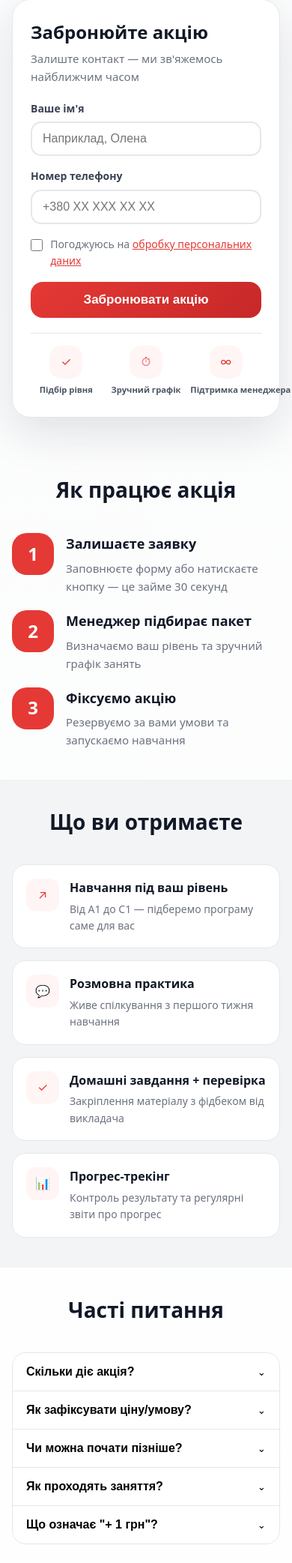
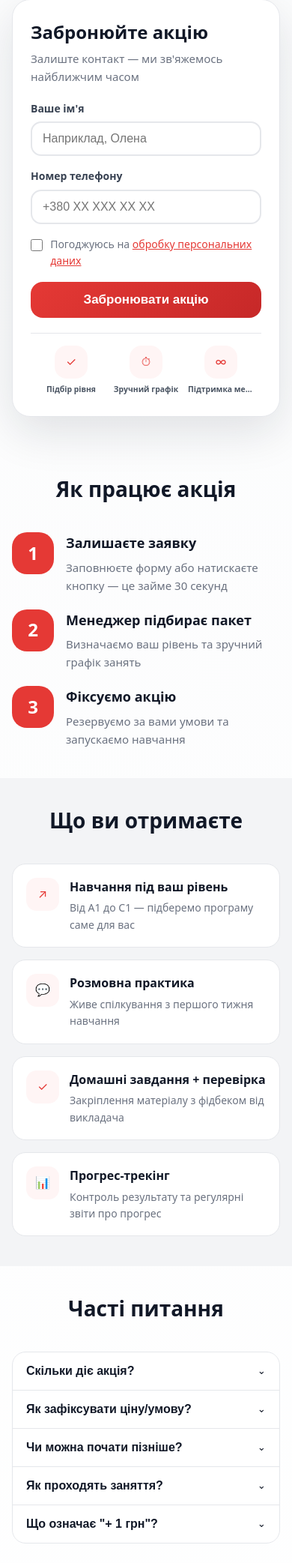
Before and after one commit to Sophie-sd/SpeakUp, a Django app: template templates/main/advertising.html in a window 390 px wide. Shown: the part 925-3010 px from the top of the page at 75% size. Run offline with Django 5.2, Linux system fonts and the light colour scheme; the template is opened without the code that fills it: most values are stand-ins (such as "Sample title", 1, 10 or a date in 2020).

Commit message:
Сторінка реклами

```diff
--- a/static/css/advertising.css
+++ b/static/css/advertising.css
@@ -488,10 +488,14 @@
   margin-top: 20px;
   padding-top: 16px;
   border-top: 1px solid #e5e7eb;
+  overflow: hidden;
 }
 
 .landing-trust__item {
   text-align: center;
+  min-width: 0;
+  overflow: hidden;
+  padding: 0 4px;
 }
 
 .landing-trust__icon {
@@ -514,6 +518,10 @@
   -webkit-hyphens: none;
   hyphens: none;
   word-break: keep-all;
+  overflow: hidden;
+  text-overflow: ellipsis;
+  max-width: 100%;
+  display: block;
 }
 
 .steps {
@@ -630,11 +638,15 @@
   border: none;
   cursor: pointer;
   text-align: left;
+  color: var(--landing-text-main);
+  -webkit-tap-highlight-color: transparent;
 }
 
 .faq-item__question-text {
   font-size: 1rem;
   font-weight: 600;
+  color: var(--landing-text-main);
+  -webkit-text-fill-color: var(--landing-text-main);
 }
 
 .faq-item__icon {
@@ -846,6 +858,20 @@
   .landing-footer__inner {
     grid-template-columns: minmax(0, 1fr);
   }
+
+  .landing-trust {
+    gap: 8px;
+    padding-left: 8px;
+    padding-right: 8px;
+  }
+
+  .landing-trust__item {
+    padding: 0 2px;
+  }
+
+  .landing-trust__text {
+    font-size: 0.65rem;
+  }
 }
 
 /* iOS Safari специфічні фікси для сумісності */
@@ -868,9 +894,34 @@
     -webkit-box-direction: normal;
   }
 
+  .landing-trust {
+    /* iOS Safari фікс для grid gap */
+    -webkit-column-gap: 8px;
+    column-gap: 8px;
+  }
+
+  .landing-trust__item {
+    /* Запобігає переповненню на iOS Safari */
+    -webkit-box-sizing: border-box;
+    box-sizing: border-box;
+  }
+
   .landing-trust__text {
     /* Запобігає несподіваним переносам на iOS Safari */
     -webkit-text-size-adjust: 100%;
     text-size-adjust: 100%;
+    -webkit-text-fill-color: #4b5563;
+  }
+
+  .faq-item__question {
+    /* Запобігає синєму кольору на iOS Safari */
+    -webkit-text-fill-color: var(--landing-text-main);
+    -webkit-tap-highlight-color: rgba(0, 0, 0, 0.05);
+  }
+
+  .faq-item__question-text {
+    /* Запобігає синєму кольору на iOS Safari */
+    -webkit-text-fill-color: var(--landing-text-main);
+    color: var(--landing-text-main);
   }
 }
```
